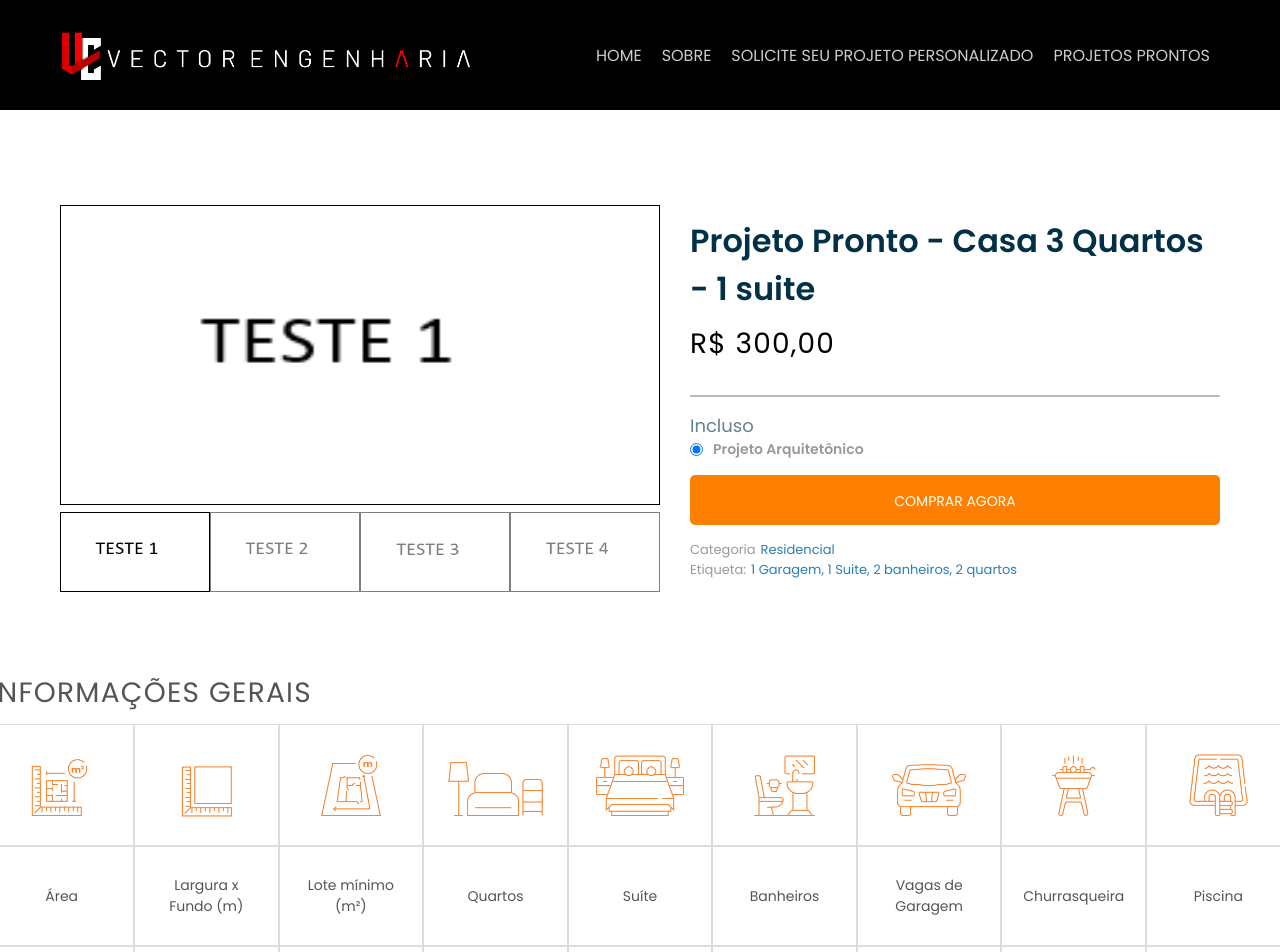
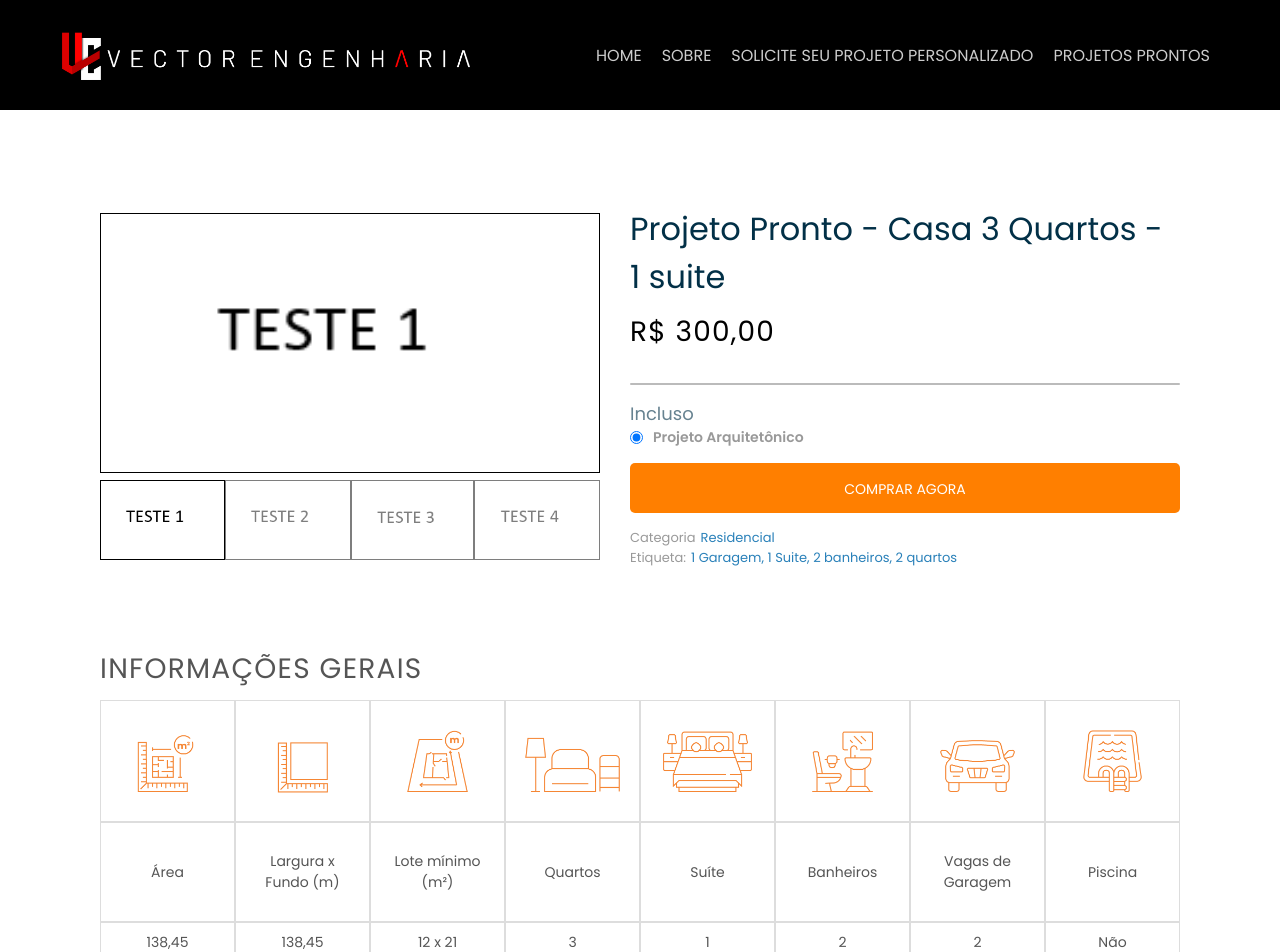
Before and after one commit to abraaowendel/vector-engenharia, a React (Vite) app: page /produtos/1 in a window 1280 px wide. Shown: the top 952 px of the page. Built offline with nearby package versions, Linux system fonts and the light colour scheme.

Commit message:
funcionalidades adicionadas

```diff
--- a/src/pages/produtos/index.jsx
+++ b/src/pages/produtos/index.jsx
@@ -9,7 +9,6 @@ import iconQuartos from "../../assets/icons/icon_quartos.webp";
 import iconSuites from "../../assets/icons/icon_suites.webp";
 import iconChurrasqueira from "../../assets/icons/icon_churrasqueira.webp";
 import iconPiscina from "../../assets/icons/icon_piscina.webp";
-import iconEscritorio from "../../assets/icons/icon_escritorio.webp";
 import iconGaragem from "../../assets/icons/icon_garagem.webp";
 
 import json from "../../api/projetos";
@@ -51,7 +50,7 @@ export const Produtos = () => {
                     key={key}
                     style={{ opacity: imagemPrincipal === item ? 1 : 0.5 }}
                     alt={`Miniatura + ${key}`}
-                    onClick={() => setImagemPrincipal(item)}
+                    onMouseMove={() => setImagemPrincipal(item)}
                   />
                 ))}
               </C.Miniaturas>
@@ -145,19 +144,11 @@ export const Produtos = () => {
             </tr>
             <tr>
               <td>
-              <img src={iconChurrasqueira} alt="" />
-              </td>
-              <td>Churrasqueira</td>
-              <td>Sim</td>
-            </tr>
-            <tr>
-              <td>
               <img src={iconPiscina} alt="" />
               </td>
               <td>Piscina</td>
               <td>Não</td>
             </tr>
-
           </tbody>
         </C.Items>
       </C.Info>
--- a/src/pages/produtos/styled.js
+++ b/src/pages/produtos/styled.js
@@ -11,8 +11,11 @@ export const Container = styled.div`
   align-items: center;
   justify-content: center;
   flex-direction: column;
-  max-width: 1440px;
+  max-width: 1200px;
   margin: auto;
+  @media (max-width: 768px) {
+    padding: 60px 30px 30px;
+  }
 `;
 export const Sides = styled.div`
   margin-top: 45px;
@@ -21,12 +24,22 @@ export const Sides = styled.div`
   display: flex;
   justify-content: center;
   align-items: center;
-  justify-content: center;
+  @media (max-width: 768px) {
+    flex-direction: column;
+  }
 `;
 export const LeftSide = styled.div`
   display: flex;
   flex-direction: column;
   margin-right: 30px;
+  @media (max-width: 768px) {
+    margin-bottom: 30px;
+  }
+  @media (max-width: 600px) {
+    width: 100%;
+    margin-right: 0px;
+    margin-bottom: 30px;
+  }
 `;
 export const RightSide = styled.div`
   display: flex;
@@ -34,6 +47,7 @@ export const RightSide = styled.div`
   width: 100%;
   h1{
     color: #023047;
+    font-weight: 100;
   }
   h5{
     font-size: 18px;
@@ -83,6 +97,20 @@ export const RightSide = styled.div`
       opacity: 0.8;
     }
   }
+  @media (max-width: 985px)  {
+   h1{
+    font-size: 25px;
+   }
+   h4 {
+    font-size: 20px;
+   }
+   h5{
+    font-size: 14px;
+   }
+   p,span{
+    font-size: 10px;
+   }
+  }
 `;
 export const Line = styled.div`
   display: block;
@@ -91,6 +119,9 @@ export const Line = styled.div`
   background-color: #bbbbbb;
   border-radius: 3px;
   margin: 30px 0 15px;
+  @media (max-width: 985px)  {
+   margin: 15px 0 7.5px;
+  }
 `;
 export const Box = styled.div`
   span {
@@ -103,30 +134,69 @@ export const Box = styled.div`
   }
 `;
 export const ImgPrincipal = styled.img`
+  max-width: 500px;
+  height: 260px;
   width: 100%;
-  height: 300px;
   border: 1px solid #000;
+  object-fit: cover;
+  @media (max-width: 985px)  {
+    max-width: 400px;
+  }
+  @media (max-width: 768px)  {
+    max-width: 100%;
+    height: auto;
+  }
 `;
 export const Miniaturas = styled.div`
   display: flex;
+  max-width: 500px;
   img {
-    min-width: 150px;
+    min-width: 120px;
     height: 80px;
     border: 1px solid #000;
     cursor: pointer;
+    object-fit: cover;
     transition: 0.3s all ease-in;
     &:hover {
       opacity: 1 !important;
     }
   }
+  @media (max-width: 985px)  {
+      max-width: 400px;
+      img{
+        min-width: 100px;
+        width: 100%;
+      }
+  }
+  @media (max-width: 768px)  {
+    min-width: 100%;
+
+  }
+  @media (max-width: 460px)  {
+    img{
+      min-width: 50px;
+      height: auto;
+    }
+  }
 `;
 export const Info = styled.div`
   margin: 80px 0;
+  width: 100%;
+  display: flex;
+  flex-direction: column;
+  @media (max-width: 768px)  {
+    margin: 40px 0;
+  }
 `
 export const Descricao = styled.div`
   padding-bottom: 40px;
   p{
     color: #555;
+  }
+  @media (max-width: 480px)  {
+    p{
+      font-size: 14px;
+    }
   }
 `
 export const Titulo = styled.h2`
@@ -135,13 +205,15 @@ export const Titulo = styled.h2`
   letter-spacing: 1.25px;
   color: #555;
   margin-bottom: 10px;
+  display: block;
+
 `
 export const Items = styled.table`
-  width: 100%;
   border-collapse: collapse;
 
   tbody {
-    display: flex;
+    display: grid;
+    grid-template-columns: repeat(auto-fill, minmax(130px, 1fr));
     font-size: 14px;
     color: #555;
   }
@@ -151,6 +223,7 @@ export const Items = styled.table`
     justify-content: center;
     align-items: center;
     flex-direction: column;
+    border: 1px solid #ddd;
   }
 
   thead {
@@ -158,7 +231,7 @@ export const Items = styled.table`
   }
 
   td {
-    border: 1px solid #ddd;
+
   }
 
   img{
```
